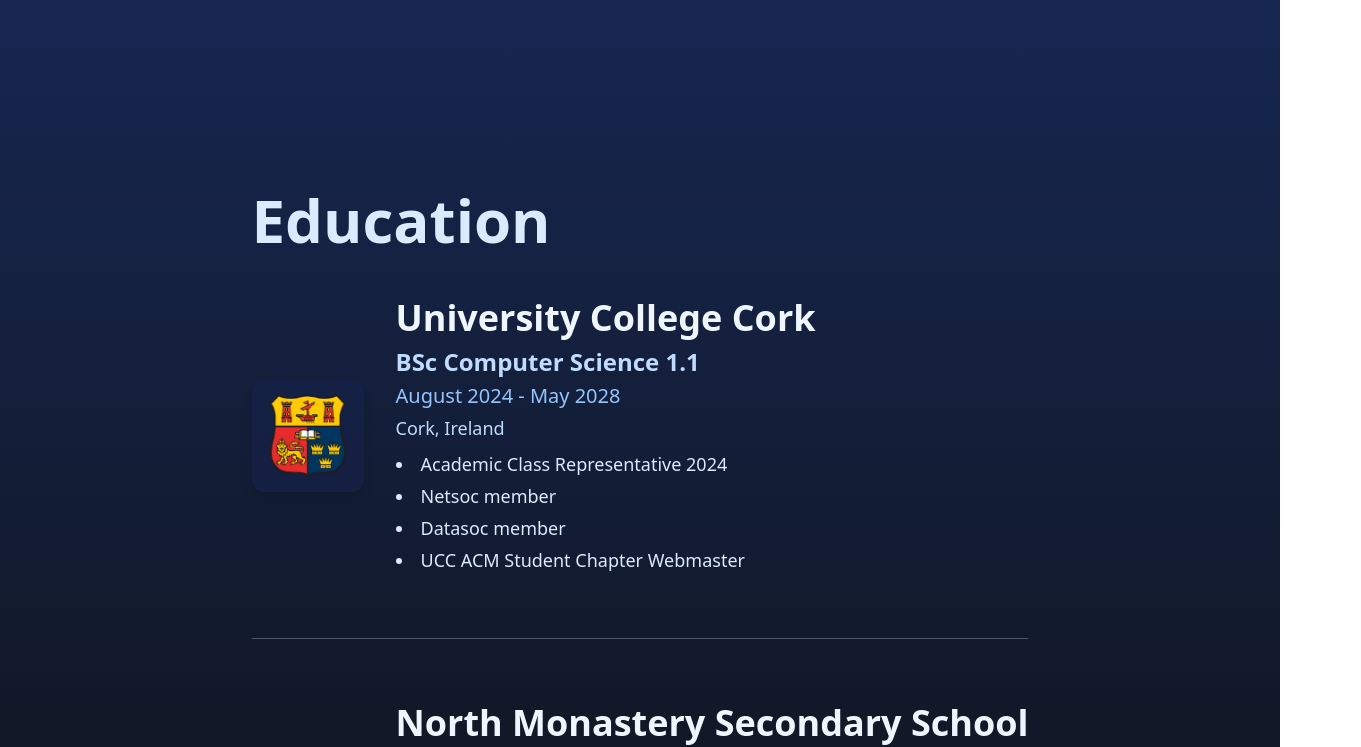
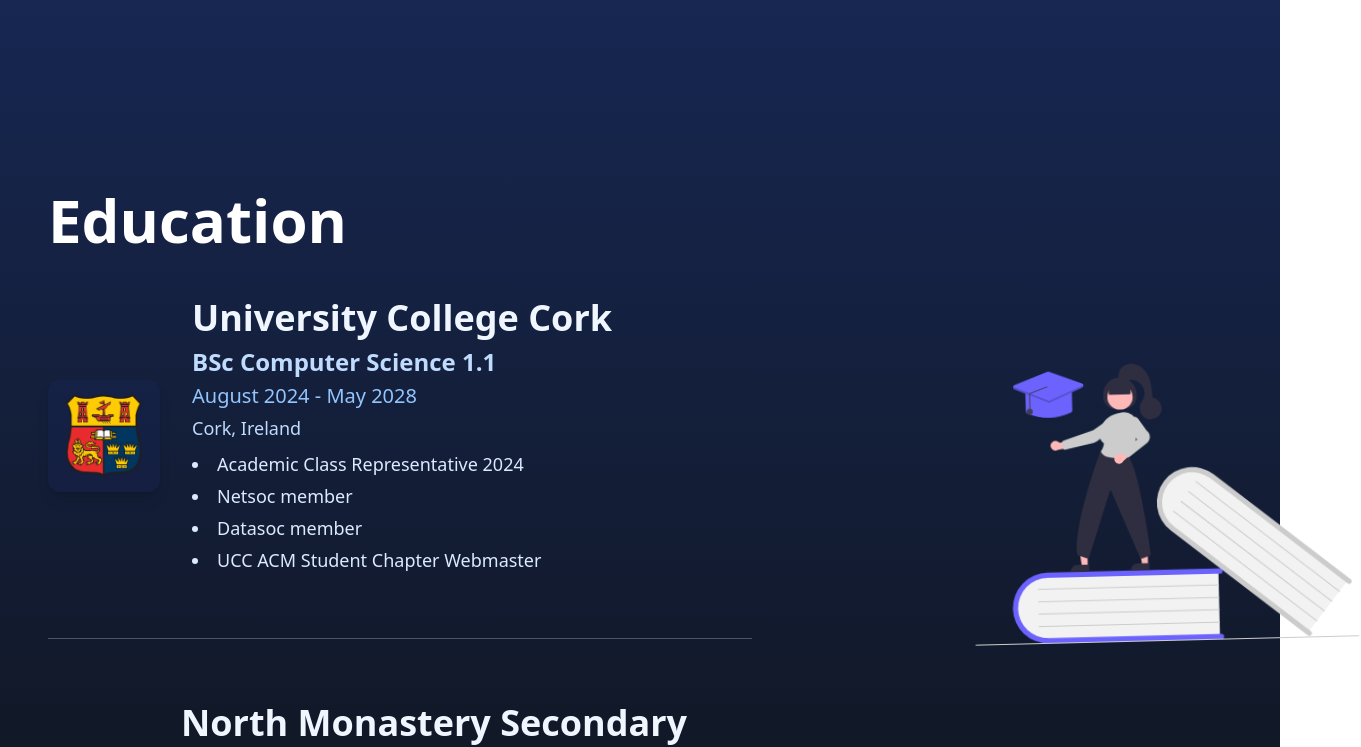
Before and after one commit to JordanBuckleyGit/my-portfolio, a React (Vite) app: page / in a window 1280 px wide. Shown: the part 986-1733 px from the top of the page, 1361 px wide, since content can reach past the window. Built offline with nearby package versions, Linux system fonts and the light colour scheme.

Commit message:
added another svg

```diff
--- a/src/App.jsx
+++ b/src/App.jsx
@@ -55,6 +55,7 @@
           initial="hidden"
           whileInView="visible"
           viewport={{ once: true, amount: 0.2 }}
+          className="self-start w-full"
         >
           <ExperienceSection />
         </motion.div>
--- a/src/components/ExperienceSection.jsx
+++ b/src/components/ExperienceSection.jsx
@@ -1,10 +1,14 @@
 import uccLogo from '../assets/ucc.png';
 import northmonLogo from '../assets/northmon.png';
+import { motion } from "framer-motion";
 
 function ExperienceSection() {
   return (
-    <section className="w-full max-w-6xl px-8 py-16 flex flex-col items-start">
-      <h2 className="text-6xl font-bold text-blue-100 mb-12 text-left">Education</h2>
+    <section className="w-full max-w-6xl px-8 py-16">
+      <div className="flex w-full items-start">
+        {/* Left: Education Content */}
+        <div className="flex flex-col items-start w-full max-w-4xl">
+          <h2 className="text-6xl font-bold text-white mb-12 text-left">Education</h2>
           <div className="space-y-16 w-full">
             {/* University College Cork */}
             <div className="flex items-center space-x-8 text-left">
@@ -51,6 +55,38 @@
             </div>
             <hr className="border-gray-600 my-8" />
           </div>
+        </div>
+        {/* Centered and animated SVG illustration */}
+        <motion.div
+          className="hidden md:flex flex-col items-center justify-center flex-shrink-0"
+          initial={{ x: 180, y: 60, opacity: 0, scale: 0.9 }}
+          animate={{
+            x: 220,
+            y: 120,
+            opacity: 1,
+            scale: 1,
+            rotate: [0, 2, -2, 2, 0],
+          }}
+          transition={{
+            duration: 1.2,
+            type: "spring",
+            delay: 0.3,
+            rotate: {
+              repeat: Infinity,
+              repeatType: "reverse",
+              duration: 3,
+              ease: "easeInOut"
+            }
+          }}
+          style={{ height: "100%" }}
+        >
+          <img
+            src="/education.svg"
+            alt="Education Illustration"
+            className="w-96 h-96 object-contain"
+          />
+        </motion.div>
+      </div>
     </section>
   );
 }
--- a/src/components/SkillsSection.jsx
+++ b/src/components/SkillsSection.jsx
@@ -36,7 +36,7 @@
 
   return (
     <section className="w-full max-w-[2500px] mx-auto p-8 mb-8 flex flex-col items-center">
-      <h2 className="text-5xl font-bold text-blue-300 mb-6">Skills</h2>
+      <h2 className="text-5xl font-bold text-white mb-6">Skills</h2>
       <div className="flex items-center w-full justify-center space-x-6 mb-4">
         {/* Custom Arrow Button - Left */}
         <button
```
Also changed, not shown: public/education.svg (added). Lines whose indentation alone changed are shown as unchanged.
